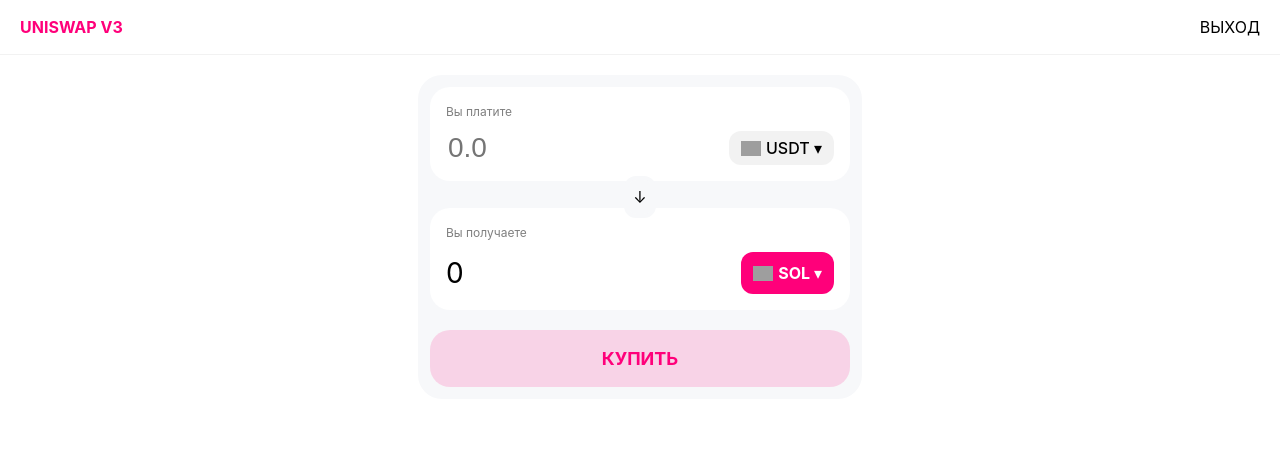
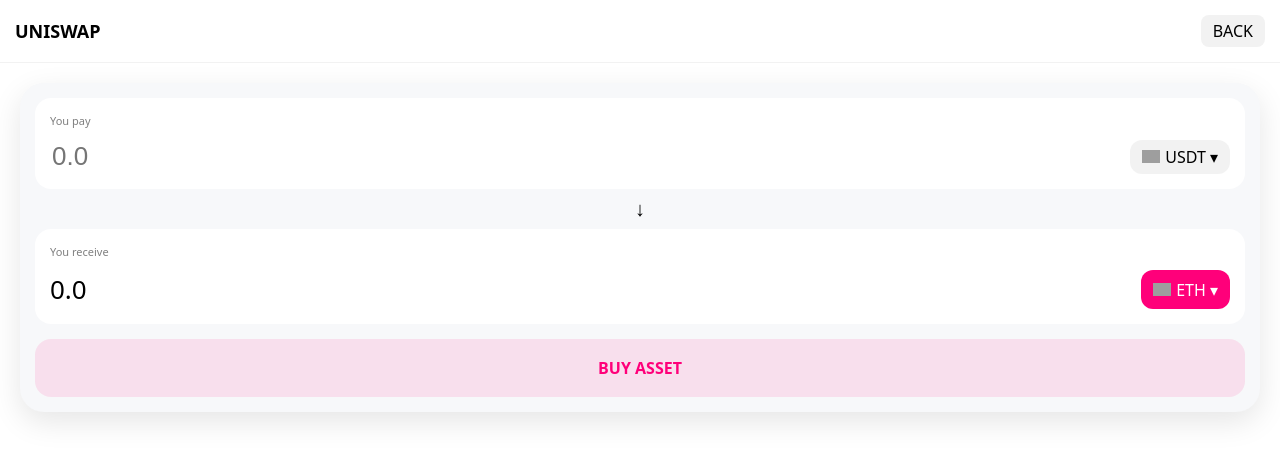
Before and after one commit to katyakuznezc-cmd/treidgame, a React (Vite) app: page / in a window 1280 px wide. Both pictures are taken after a click on the button "UNISWAP". Shown: the top 460 px of the page. Built offline with nearby package versions, Linux system fonts and the light colour scheme; grey boxes are pictures that could not be loaded.

Commit message:
Update App.jsx

```diff
--- a/src/App.jsx
+++ b/src/App.jsx
@@ -1,6 +1,5 @@
 import React, { useState, useEffect } from 'react';
 
-// База данных токенов
 const ASSETS = {
   USDT: { symbol: 'USDT', name: 'Tether', price: 1, icon: 'https://cryptologos.cc/logos/tether-usdt-logo.png' },
   SOL: { symbol: 'SOL', name: 'Solana', price: 145.50, icon: 'https://cryptologos.cc/logos/solana-sol-logo.png' },
@@ -8,81 +7,77 @@ const ASSETS = {
   BNB: { symbol: 'BNB', name: 'BNB', price: 605.20, icon: 'https://cryptologos.cc/logos/bnb-bnb-logo.png' }
 };
 
-export default function RealExchangeApp() {
-  // Глобальное состояние кошелька
-  const [balanceUSDT, setBalanceUSDT] = useState(1000.00);
-  const [inventory, setInventory] = useState({ symbol: null, amount: 0 });
+export default function MegaArbitrageApp() {
+  const [balanceUSDT, setBalanceUSDT] = useState(3000.00);
+  const [wallet, setWallet] = useState({}); // Хранилище: { SOL: 2.5, ETH: 0.1 }
+  const [activeDex, setActiveDex] = useState(null);
+  const [signal, setSignal] = useState(null);
+  const [isProcessing, setIsProcessing] = useState(false);
 
-  // Состояния интерфейса
-  const [activeDex, setActiveDex] = useState(null); // 'UNISWAP', 'RAYDIUM'
-  const [signal, setSignal] = useState(null);
-  const [amountInput, setAmountInput] = useState('');
-  const [isProcessing, setIsProcessing] = useState(false);
-  const [showTokenList, setShowTokenList] = useState(false);
-  const [selectedToken, setSelectedToken] = useState(ASSETS.SOL);
+  // Состояния для терминала
+  const [payToken, setPayToken] = useState(ASSETS.USDT);
+  const [receiveToken, setReceiveToken] = useState(ASSETS.SOL);
+  const [amount, setAmount] = useState('');
+  const [showTokens, setShowTokens] = useState(false);
+  const [selectingFor, setSelectingFor] = useState('pay');
 
-  // 1. Генерация подробного сигнала
   useEffect(() => {
     if (!signal) {
-      const tokens = [ASSETS.SOL, ASSETS.ETH, ASSETS.BNB];
-      const coin = tokens[Math.floor(Math.random() * tokens.length)];
-      const profit = (Math.random() * 4 + 3).toFixed(2);
-      setSignal({
-        coin: coin,
-        buyAt: 'UNISWAP',
-        sellAt: 'RAYDIUM',
-        profit: profit,
-        buyPrice: coin.price.toFixed(2),
-        sellPrice: (coin.price * (1 + profit/100)).toFixed(2)
-      });
+      const coins = [ASSETS.SOL, ASSETS.ETH, ASSETS.BNB];
+      const coin = coins[Math.floor(Math.random() * coins.length)];
+      const profit = (Math.random() * 4 + 4).toFixed(2);
+      setSignal({ coin, buyAt: 'UNISWAP', sellAt: 'RAYDIUM', profit });
     }
   }, [signal]);
 
-  // 2. ЛОГИКА КНОПКИ SWAP (ПОКУПКА/ПРОДАЖА)
-  const handleAction = () => {
-    if (!amountInput || amountInput <= 0) return;
-
+  const handleSwap = () => {
+    if (!amount || amount <= 0) return;
     setIsProcessing(true);
 
     setTimeout(() => {
-      // РЕЖИМ ПОКУПКИ (Если в кошельке пусто)
-      if (inventory.amount === 0) {
-        const cost = Number(amountInput);
-        if (cost <= balanceUSDT) {
-          const qty = cost / selectedToken.price;
-          setBalanceUSDT(prev => prev - cost);
-          setInventory({ symbol: selectedToken.symbol, amount: qty });
+      const numAmount = Number(amount);
+
+      // Логика ПОКУПКИ (платим USDT)
+      if (payToken.symbol === 'USDT') {
+        if (balanceUSDT >= numAmount) {
+          const qty = numAmount / receiveToken.price;
+          setBalanceUSDT(b => b - numAmount);
+          setWallet(w => ({ ...w, [receiveToken.symbol]: (w[receiveToken.symbol] || 0) + qty }));
         }
       }
-      // РЕЖИМ ПРОДАЖИ (Если в кошельке есть актив)
-      else if (inventory.symbol === selectedToken.symbol) {
-        const isCorrectDex = activeDex === signal?.sellAt;
-        const profitMod = isCorrectDex ? (1 + Number(signal.profit)/100) : 0.8; // Штраф за неверную биржу
+      // Логика ПРОДАЖИ (платим токеном)
+      else {
+        const userHas = wallet[payToken.symbol] || 0;
+        if (userHas >= numAmount) {
+          const isCorrect = activeDex === signal?.sellAt;
+          const profitMult = isCorrect ? (1 + signal.profit/100) : 0.7;
+          const returnUSDT = (numAmount * payToken.price) * profitMult;
 
-        const finalReturn = (inventory.amount * selectedToken.price) * profitMod;
-        setBalanceUSDT(prev => prev + finalReturn);
-        setInventory({ symbol: null, amount: 0 });
-        setSignal(null); // Сигнал выполнен
+          setBalanceUSDT(b => b + returnUSDT);
+          setWallet(w => ({ ...w, [payToken.symbol]: userHas - numAmount }));
+          if (isCorrect) setSignal(null);
         }
-
+      }
       setIsProcessing(false);
-      setAmountInput('');
+      setAmount('');
     }, 1500);
   };
 
-  // --- UI: СПИСОК ТОКЕНОВ ---
   const TokenModal = () => (
-    <div style={{ position: 'absolute', inset: 0, background: '#111', zIndex: 3000, padding: 20 }}>
+    <div style={{ position: 'fixed', inset: 0, background: '#111', zIndex: 9999, padding: 20 }}>
       <div style={{ display: 'flex', justifyContent: 'space-between', marginBottom: 20 }}>
-        <b>Выберите токен</b>
-        <span onClick={() => setShowTokenList(false)} style={{ cursor: 'pointer' }}>✕</span>
+        <b>Выберите актив</b>
+        <span onClick={() => setShowTokens(false)} style={{ cursor: 'pointer', fontSize: 24 }}>×</span>
       </div>
-      {Object.values(ASSETS).map(token => (
-        <div key={token.symbol} onClick={() => { setSelectedToken(token); setShowTokenList(false); }} style={{ display: 'flex', alignItems: 'center', gap: 12, padding: '15px 0', borderBottom: '1px solid #222' }}>
-          <img src={token.icon} width="30" />
+      {Object.values(ASSETS).map(t => (
+        <div key={t.symbol} onClick={() => {
+          if (selectingFor === 'pay') setPayToken(t); else setReceiveToken(t);
+          setShowTokens(false);
+        }} style={{ display: 'flex', alignItems: 'center', gap: 15, padding: '15px 0', borderBottom: '1px solid #222' }}>
+          <img src={t.icon} width="32" />
           <div>
-            <div>{token.symbol}</div>
-            <div style={{ fontSize: 12, opacity: 0.5 }}>{token.name}</div>
+            <div style={{ fontWeight: 'bold' }}>{t.symbol}</div>
+            <div style={{ fontSize: 12, opacity: 0.5 }}>Баланс: {t.symbol === 'USDT' ? balanceUSDT.toFixed(2) : (wallet[t.symbol] || 0).toFixed(4)}</div>
           </div>
         </div>
       ))}
@@ -90,115 +85,89 @@ export default function RealExchangeApp() {
   );
 
   return (
-    <div style={{ width: '100vw', height: '100dvh', background: '#000', color: '#fff', fontFamily: 'Inter, sans-serif' }}>
-      {showTokenList && <TokenModal />}
+    <div style={{ width: '100vw', height: '100dvh', background: '#000', color: '#fff', overflow: 'hidden' }}>
+      {showTokens && <TokenModal />}
 
-      {/* ГЛАВНЫЙ ХАБ */}
       {!activeDex ? (
         <div style={{ padding: 20 }}>
-          <div style={{ textAlign: 'center', margin: '40px 0' }}>
-            <h1 style={{ fontSize: 42, fontWeight: 900 }}>${balanceUSDT.toLocaleString(undefined, { minimumFractionDigits: 2 })}</h1>
-            <p style={{ opacity: 0.5, letterSpacing: 2 }}>TOTAL BALANCE</p>
-            {inventory.amount > 0 && (
-              <div style={{ color: '#00ff88', fontSize: 14 }}>HOLDING: {inventory.amount.toFixed(4)} {inventory.symbol}</div>
-            )}
+          <div style={{ textAlign: 'center', margin: '30px 0' }}>
+            <h1 style={{ fontSize: 44, fontWeight: 900 }}>${balanceUSDT.toLocaleString()}</h1>
+            <div style={{ color: '#00ff88', fontSize: 12 }}>WALLET ACTIVE • {Object.keys(wallet).filter(k => wallet[k] > 0).length} ASSETS</div>
           </div>
 
-          {/* СИГНАЛ */}
-          <div style={{ background: '#111', padding: 20, borderRadius: 24, border: '1px solid #222', marginBottom: 25 }}>
-            <div style={{ color: '#00ff88', fontSize: 10, fontWeight: 'bold', marginBottom: 10 }}>ACTIVE ARBITRAGE SIGNAL</div>
-            {signal ? (
-              <div>
-                <div style={{ fontSize: 18, fontWeight: 'bold' }}>КУПИТЬ {signal.coin.symbol} на <span style={{ color: '#ff007a' }}>{signal.buyAt}</span></div>
-                <div style={{ fontSize: 14, opacity: 0.6 }}>Цена входа: ${signal.buyPrice}</div>
-                <div style={{ fontSize: 18, fontWeight: 'bold', color: '#00ff88', marginTop: 10 }}>ПРОДАТЬ на {signal.sellAt}</div>
-                <div style={{ fontSize: 14, opacity: 0.6 }}>Цена выхода: ${signal.sellPrice}</div>
-                <div style={{ marginTop: 15, background: 'rgba(0,255,136,0.1)', padding: 10, borderRadius: 12, textAlign: 'center', color: '#00ff88', fontWeight: 'bold' }}>
-                  ОЖИДАЕМЫЙ ПРОФИТ: +{signal.profit}%
+          {signal && (
+            <div style={{ background: '#111', border: '1px solid #222', padding: 15, borderRadius: 20, marginBottom: 20 }}>
+              <div style={{ fontSize: 10, color: '#00ff88', fontWeight: 'bold' }}>LIVE ARBITRAGE</div>
+              <div style={{ marginTop: 10 }}>Купи <b>{signal.coin.symbol}</b> на <span style={{ color: '#ff007a' }}>{signal.buyAt}</span></div>
+              <div>Продай на <span style={{ color: '#39f2af' }}>{signal.sellAt}</span> <b style={{ color: '#00ff88' }}>+{signal.profit}%</b></div>
             </div>
-              </div>
-            ) : "Scanning liquidity pools..."}
-          </div>
+          )}
 
-          <div style={{ display: 'grid', gridTemplateColumns: '1fr 1fr', gap: 15 }}>
-            <button onClick={() => setActiveDex('UNISWAP')} style={{ background: '#1a1a1a', border: '1px solid #333', padding: 25, borderRadius: 20, color: '#fff', fontWeight: 'bold' }}>UNISWAP</button>
-            <button onClick={() => setActiveDex('RAYDIUM')} style={{ background: '#1a1a1a', border: '1px solid #333', padding: 25, borderRadius: 20, color: '#fff', fontWeight: 'bold' }}>RAYDIUM</button>
+          <div style={{ display: 'grid', gridTemplateColumns: '1fr 1fr', gap: 12 }}>
+            {['UNISWAP', 'RAYDIUM', 'PANCAKE', '1INCH'].map(id => (
+              <button key={id} onClick={() => {
+                setActiveDex(id);
+                setPayToken(ASSETS.USDT);
+                setReceiveToken(id === 'RAYDIUM' ? ASSETS.SOL : ASSETS.ETH);
+              }} style={{ background: '#1a1a1a', border: '1px solid #333', padding: 20, borderRadius: 15, color: '#fff', fontWeight: 'bold' }}>{id}</button>
+            ))}
           </div>
         </div>
       ) : (
-        /* ТЕРМИНАЛЫ БИРЖИ */
-        <div style={{ height: '100%', background: activeDex === 'UNISWAP' ? '#fff' : '#0c0d21', color: activeDex === 'UNISWAP' ? '#000' : '#fff' }}>
-          <div style={{ padding: '15px 20px', display: 'flex', justifyContent: 'space-between', borderBottom: '1px solid rgba(128,128,128,0.1)' }}>
-             <b style={{ color: activeDex === 'UNISWAP' ? '#ff007a' : '#39f2af' }}>{activeDex} V3</b>
-             <span onClick={() => {setActiveDex(null); setAmountInput('');}} style={{ cursor: 'pointer' }}>ВЫХОД</span>
+        /* ДИНАМИЧЕСКИЙ ТЕРМИНАЛ БИРЖИ */
+        <div style={{
+          height: '100%',
+          background: activeDex === 'UNISWAP' ? '#fff' : (activeDex === 'RAYDIUM' ? '#0c0d21' : (activeDex === 'PANCAKE' ? '#eaf2f6' : '#131823')),
+          color: activeDex === 'UNISWAP' || activeDex === 'PANCAKE' ? '#000' : '#fff'
+        }}>
+          <div style={{ padding: 15, display: 'flex', justifyContent: 'space-between', alignItems: 'center', borderBottom: '1px solid rgba(128,128,128,0.1)' }}>
+            <b style={{ fontSize: 18 }}>{activeDex}</b>
+            <button onClick={() => setActiveDex(null)} style={{ background: 'rgba(128,128,128,0.1)', border: 'none', padding: '5px 12px', borderRadius: 8, color: 'inherit' }}>BACK</button>
           </div>
 
-          <div style={{ padding: 20, display: 'flex', justifyContent: 'center' }}>
-            <div style={{ width: '100%', maxWidth: 420, background: activeDex === 'UNISWAP' ? '#f7f8fa' : '#14162e', borderRadius: 24, padding: 12 }}>
-
-               {/* ВХОДЯЩИЙ ТОКЕН */}
-               <div style={{ background: activeDex === 'UNISWAP' ? '#fff' : '#050614', padding: 16, borderRadius: 20, marginBottom: 5 }}>
-                  <div style={{ fontSize: 12, opacity: 0.5 }}>{inventory.amount === 0 ? 'Вы платите' : 'Вы продаете'}</div>
+          <div style={{ padding: 20 }}>
+            <div style={{
+              background: activeDex === 'UNISWAP' ? '#f7f8fa' : (activeDex === 'RAYDIUM' ? '#14162e' : '#fff'),
+              padding: 15, borderRadius: 24, boxShadow: '0 10px 30px rgba(0,0,0,0.1)'
+            }}>
+              {/* ПОЛЕ ВВОДА */}
+              <div style={{ background: activeDex === 'UNISWAP' ? '#fff' : 'rgba(0,0,0,0.05)', padding: 15, borderRadius: 16 }}>
+                <div style={{ fontSize: 11, opacity: 0.5 }}>You pay</div>
                 <div style={{ display: 'flex', justifyContent: 'space-between', marginTop: 10 }}>
-                    <input
-                      type="number"
-                      placeholder="0.0"
-                      value={inventory.amount === 0 ? amountInput : inventory.amount.toFixed(4)}
-                      onChange={(e) => setAmountInput(e.target.value)}
-                      disabled={inventory.amount > 0}
-                      style={{ background: 'none', border: 'none', fontSize: 28, color: 'inherit', width: '60%', outline: 'none' }}
-                    />
-                    <button onClick={() => setShowTokenList(true)} style={{ background: 'rgba(128,128,128,0.1)', border: 'none', borderRadius: 12, padding: '5px 12px', color: 'inherit', display: 'flex', alignItems: 'center', gap: 5 }}>
-                       <img src={inventory.amount === 0 ? ASSETS.USDT.icon : selectedToken.icon} width="20" />
-                       {inventory.amount === 0 ? 'USDT' : inventory.symbol} ▾
+                  <input type="number" value={amount} onChange={e => setAmount(e.target.value)} placeholder="0.0" style={{ background: 'none', border: 'none', fontSize: 26, width: '60%', color: 'inherit', outline: 'none' }} />
+                  <button onClick={() => { setShowTokens(true); setSelectingFor('pay'); }} style={{ background: 'rgba(128,128,128,0.1)', border: 'none', padding: '6px 12px', borderRadius: 12, display: 'flex', alignItems: 'center', gap: 5, color: 'inherit' }}>
+                    <img src={payToken.icon} width="18" /> {payToken.symbol} ▾
                   </button>
                 </div>
               </div>
 
-               <div style={{ textAlign: 'center', margin: '-10px 0', position: 'relative', zIndex: 2 }}>
-                  <div style={{ background: activeDex === 'UNISWAP' ? '#f7f8fa' : '#14162e', border: '4px solid ' + (activeDex === 'UNISWAP' ? '#f7f8fa' : '#14162e'), borderRadius: 12, display: 'inline-block', padding: 5 }}>↓</div>
-               </div>
+              <div style={{ textAlign: 'center', margin: '5px 0', fontSize: 20 }}>↓</div>
 
-               {/* ВЫХОДЯЩИЙ ТОКЕН */}
-               <div style={{ background: activeDex === 'UNISWAP' ? '#fff' : '#050614', padding: 16, borderRadius: 20, marginBottom: 20 }}>
-                  <div style={{ fontSize: 12, opacity: 0.5 }}>Вы получаете</div>
+              {/* ПОЛЕ ВЫВОДА */}
+              <div style={{ background: activeDex === 'UNISWAP' ? '#fff' : 'rgba(0,0,0,0.05)', padding: 15, borderRadius: 16, marginBottom: 15 }}>
+                <div style={{ fontSize: 11, opacity: 0.5 }}>You receive</div>
                 <div style={{ display: 'flex', justifyContent: 'space-between', marginTop: 10 }}>
-                    <div style={{ fontSize: 28 }}>
-                       {inventory.amount === 0
-                         ? (amountInput ? (amountInput / selectedToken.price).toFixed(4) : '0')
-                         : (inventory.amount * selectedToken.price).toFixed(2)}
-                    </div>
-                    <button onClick={() => setShowTokenList(true)} style={{ background: activeDex === 'UNISWAP' ? '#ff007a' : '#39f2af', border: 'none', borderRadius: 12, padding: '5px 12px', color: activeDex === 'UNISWAP' ? '#fff' : '#000', fontWeight: 'bold', display: 'flex', alignItems: 'center', gap: 5 }}>
-                       <img src={inventory.amount === 0 ? selectedToken.icon : ASSETS.USDT.icon} width="20" />
-                       {inventory.amount === 0 ? selectedToken.symbol : 'USDT'} ▾
+                  <div style={{ fontSize: 26 }}>{amount ? (payToken.symbol === 'USDT' ? (amount / receiveToken.price).toFixed(4) : (amount * payToken.price).toFixed(2)) : '0.0'}</div>
+                  <button onClick={() => { setShowTokens(true); setSelectingFor('receive'); }} style={{ background: activeDex === 'UNISWAP' ? '#ff007a' : (activeDex === 'RAYDIUM' ? '#39f2af' : '#7645d9'), border: 'none', padding: '6px 12px', borderRadius: 12, display: 'flex', alignItems: 'center', gap: 5, color: activeDex === 'RAYDIUM' ? '#000' : '#fff' }}>
+                    <img src={receiveToken.icon} width="18" /> {receiveToken.symbol} ▾
                   </button>
                 </div>
               </div>
 
-               <button onClick={handleAction} style={{
-                 width: '100%', padding: 18, borderRadius: 20, border: 'none', fontSize: 18, fontWeight: 'bold',
-                 background: activeDex === 'UNISWAP' ? 'rgba(255, 0, 122, 0.15)' : '#39f2af',
-                 color: activeDex === 'UNISWAP' ? '#ff007a' : '#000'
+              <button onClick={handleSwap} style={{
+                width: '100%', padding: 18, borderRadius: 16, border: 'none', fontWeight: 'bold', fontSize: 16,
+                background: activeDex === 'UNISWAP' ? 'rgba(255,0,122,0.1)' : (activeDex === 'RAYDIUM' ? '#39f2af' : '#7645d9'),
+                color: activeDex === 'UNISWAP' ? '#ff007a' : (activeDex === 'RAYDIUM' ? '#000' : '#fff')
               }}>
-                 {isProcessing ? 'Обработка...' : (inventory.amount === 0 ? 'КУПИТЬ' : 'ПРОДАТЬ')}
+                {isProcessing ? 'CONFIRMING...' : (payToken.symbol === 'USDT' ? 'BUY ASSET' : 'SELL ASSET')}
               </button>
             </div>
           </div>
         </div>
       )}
 
-      {/* Анимация загрузки */}
-      {isProcessing && (
-        <div style={{ position: 'absolute', inset: 0, background: 'rgba(0,0,0,0.8)', zIndex: 5000, display: 'flex', alignItems: 'center', justifyContent: 'center', flexDirection: 'column' }}>
-           <div className="loader"></div>
-           <p style={{ marginTop: 20 }}>Транзакция в сети...</p>
-        </div>
-      )}
-
-      <style>{`
-        .loader { width: 48px; height: 48px; border: 5px solid #FFF; border-bottom-color: #ff007a; border-radius: 50%; animation: rotation 1s linear infinite; }
-        @keyframes rotation { 0% { transform: rotate(0deg); } 100% { transform: rotate(360deg); } }
-      `}</style>
+      {isProcessing && <div style={{ position: 'fixed', inset: 0, background: 'rgba(0,0,0,0.8)', zIndex: 10000, display: 'flex', alignItems: 'center', justifyContent: 'center' }}><div className="loader"></div></div>}
+      <style>{`.loader { width: 40px; height: 40px; border: 4px solid #333; border-top-color: #00ff88; border-radius: 50%; animation: s 1s linear infinite; } @keyframes s { to { transform: rotate(360deg); } }`}</style>
     </div>
   );
 }
```
Lines whose indentation alone changed are shown as unchanged.
